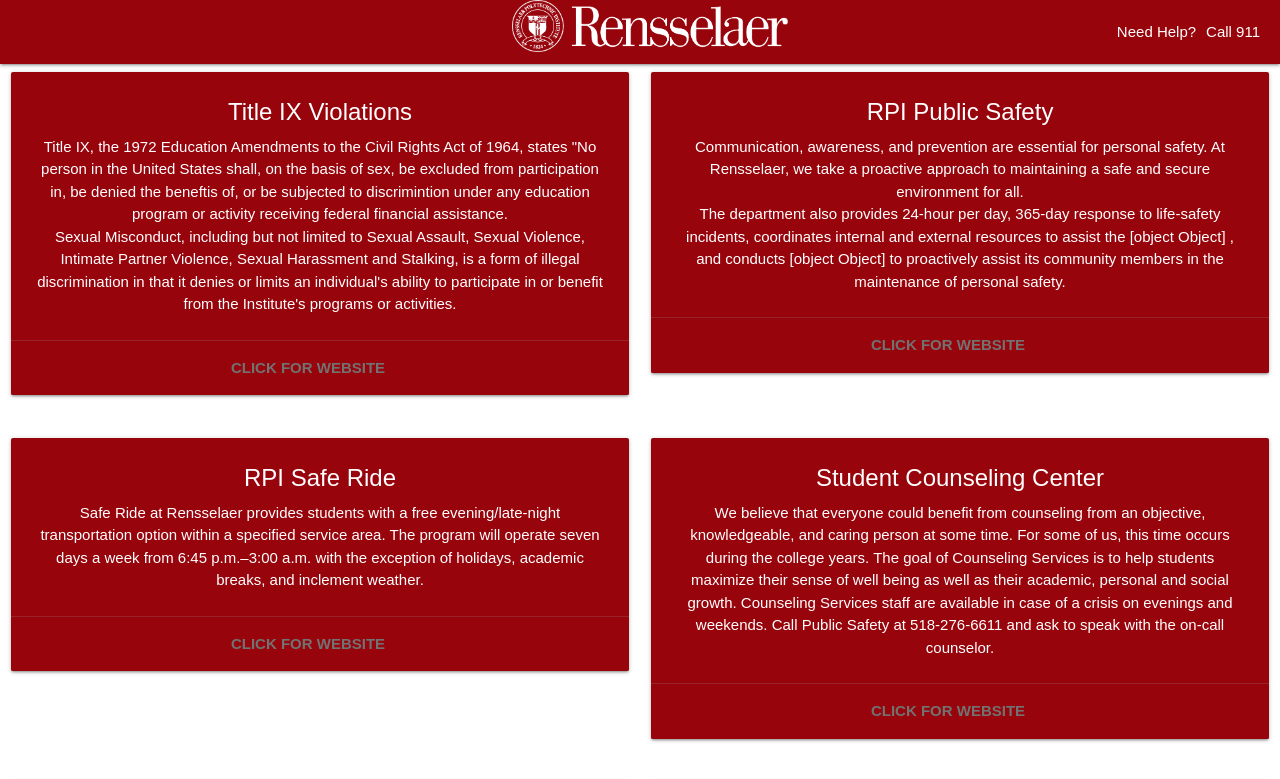
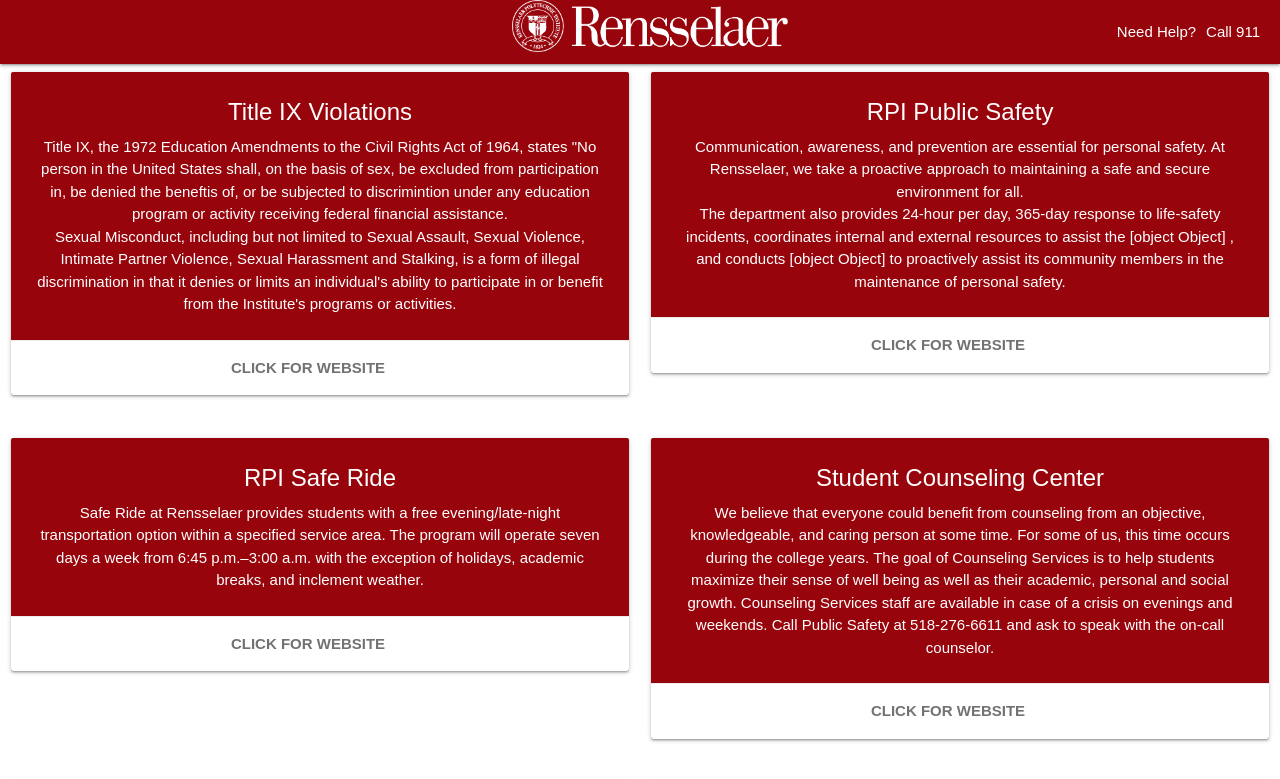
Before and after one commit to MJGTwo/RPISupport, a React (Create React App) app: page / in a window 1280 px wide. Shown: the top 779 px of the page. Built offline with nearby package versions, Linux system fonts and the light colour scheme.

Commit message:
action background change

```diff
--- a/src/components/Card.js
+++ b/src/components/Card.js
@@ -11,7 +11,7 @@ const Card = ({ title, text, url }) => {
           return <p key={par}> {par}</p>;
         })}
       </div>
-      <div className="card-action">
+      <div className="card-action" style={{ background: 'white' }}>
         <a href={url} style={{ color: GREY, fontWeight: 'bold' }}>
           Click for website
         </a>
```
